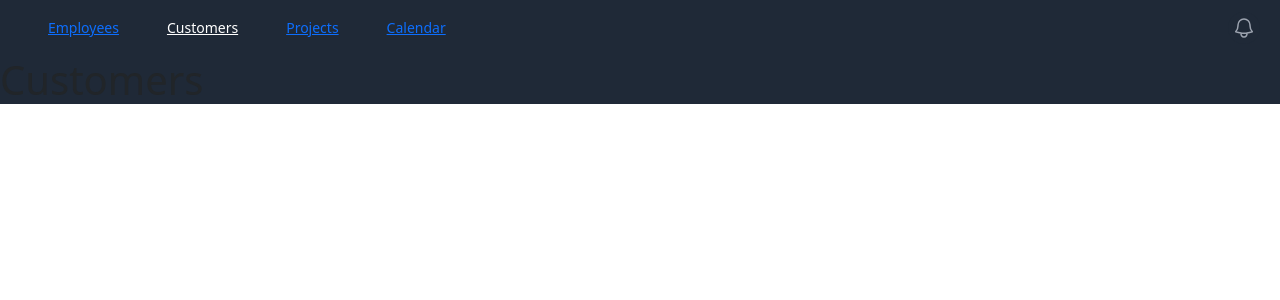
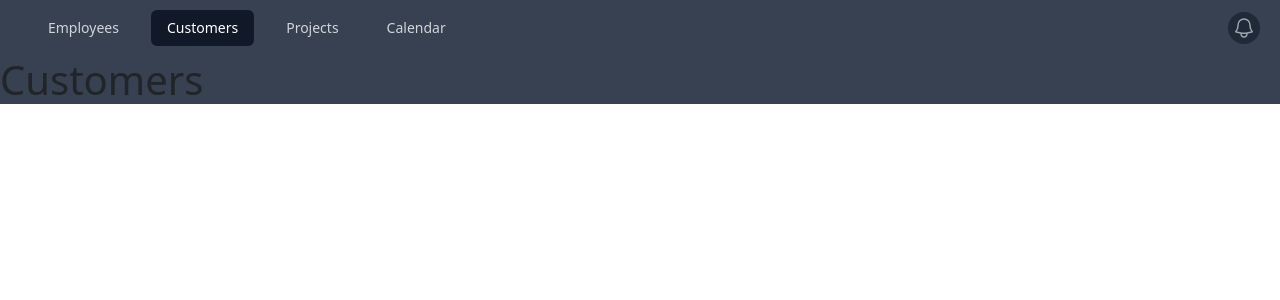
Before and after one commit to SarahRleonard/react, a React (Create React App) app: page /customers in a window 1280 px wide. Shown: the top 300 px of the page. Built offline with nearby package versions, Linux system fonts and the light colour scheme.

Commit message:
header fixed (space added between class and quote

```diff
--- a/src/components/Header.js
+++ b/src/components/Header.js
@@ -4,8 +4,8 @@ import { Bars3Icon, BellIcon, XMarkIcon } from "@heroicons/react/24/outline";
 import { NavLink } from "react-router-dom";
 
 const navigation = [
-  { name: "Employees", href: "/employees" },
-  { name: "Customers", href: "/customers" },
+    { name: "Employees", href: "/Employees" },
+    { name: "Customers", href: "/Customers" },
     { name: "Projects", href: "other" },
     { name: "Calendar", href: "other2" },
 ];
@@ -16,7 +16,7 @@ function classNames(...classes) {
 
 export default function Header(props) {
     return (
-    <Disclosure as="nav" className="bg-gray-800">
+        <Disclosure as="nav" className="bg-gray-700">
             {({ open }) => (
                 <>
                     <div className="mx-auto max-w-7xl px-2 sm:px-6 lg:px-8">
@@ -39,14 +39,15 @@ export default function Header(props) {
                                             <NavLink
                                                 key={item.name}
                                                 to={item.href}
-                        className={({ isActive }) => {
+                                                className={({
+                                                    isActive,
+                                                }) => {
                                                     return (
-                            "px-3 py-2 rounded-md text-sm font-medium" +
+                                                        ' px-3 py-2 rounded-md text-sm font-medium no-underline ' +
                                                         (!isActive
-                              ? "text-gray-300 hover:bg-gray-700 hover:text-white"
-                              : "bg-gray-900 text-white")
+                                                            ? ' text-gray-300 hover:bg-gray-700 hover:text-white '
+                                                            : ' bg-gray-900 text-white ')
                                                     );
-                          /* console.log(item.href + ' ' + isActive) */
                                                 }}
                                             >
                                                 {item.name}
```
Lines whose indentation alone changed are shown as unchanged.
